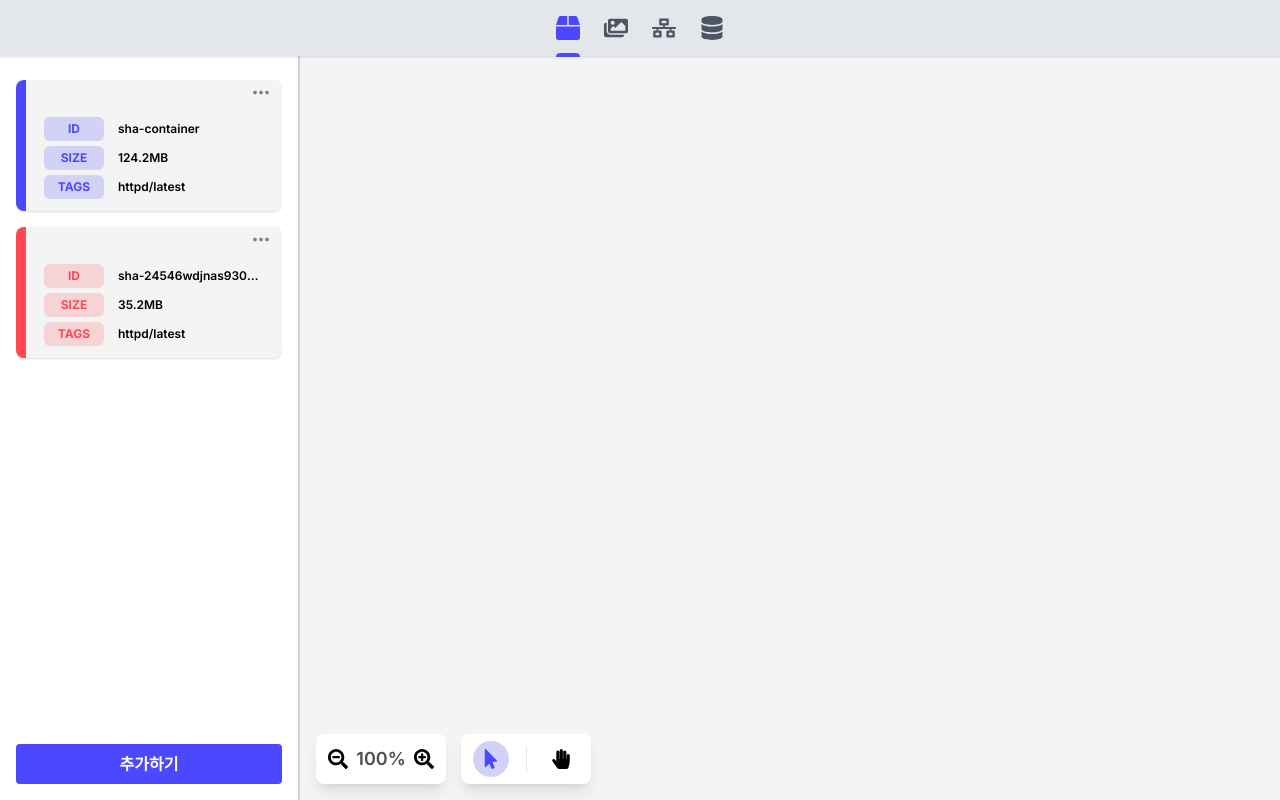
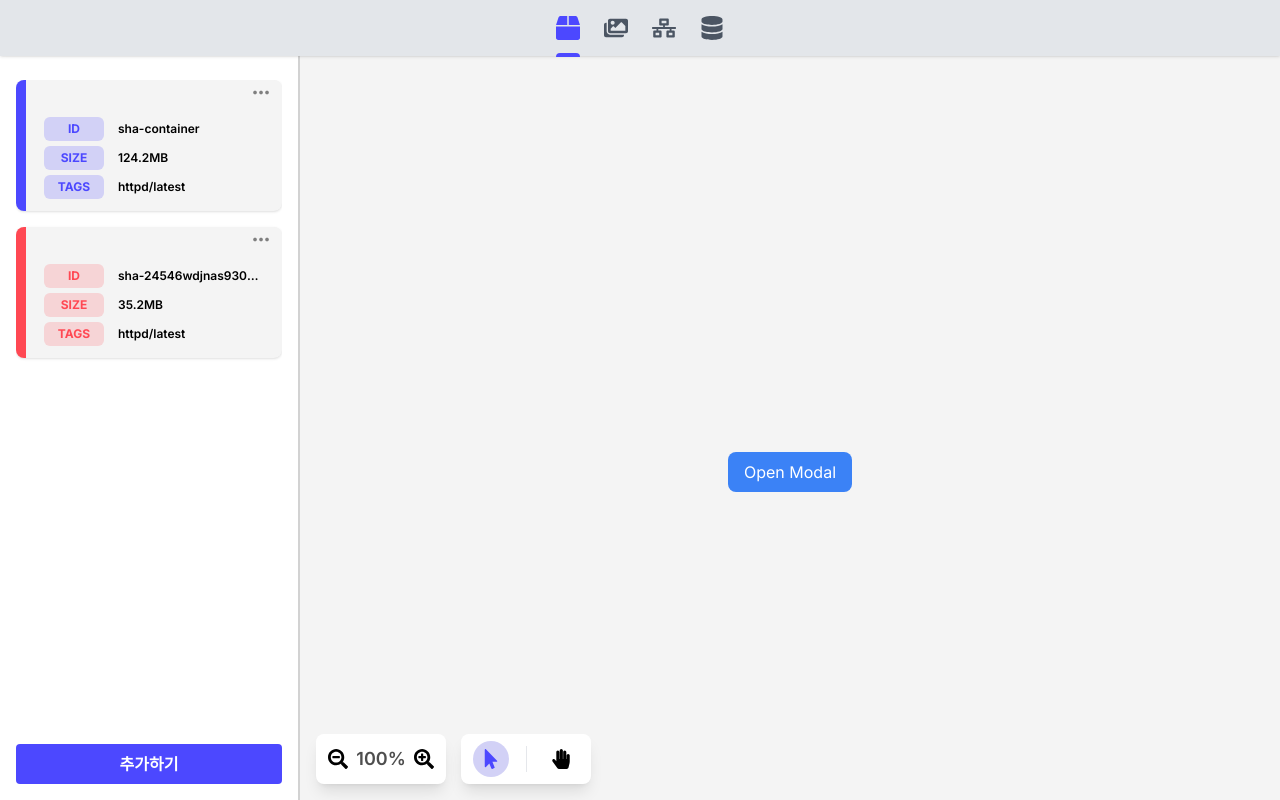
Before and after one commit to yeoniii20/goraebab_web, a Next.js app: page / in a window 1280 px wide. Built offline with nearby package versions, Linux system fonts and the light colour scheme.

Commit message:
feat: add image page

```diff
--- a/src/app/page.tsx
+++ b/src/app/page.tsx
@@ -1,6 +1,11 @@
 import Image from 'next/image';
 import React from 'react';
+import ImagePage from './(image)/image/page';
 
 export default function Page() {
-  return <div></div>;
+  return (
+    <div>
+      <ImagePage />
+    </div>
+  );
 }
```
